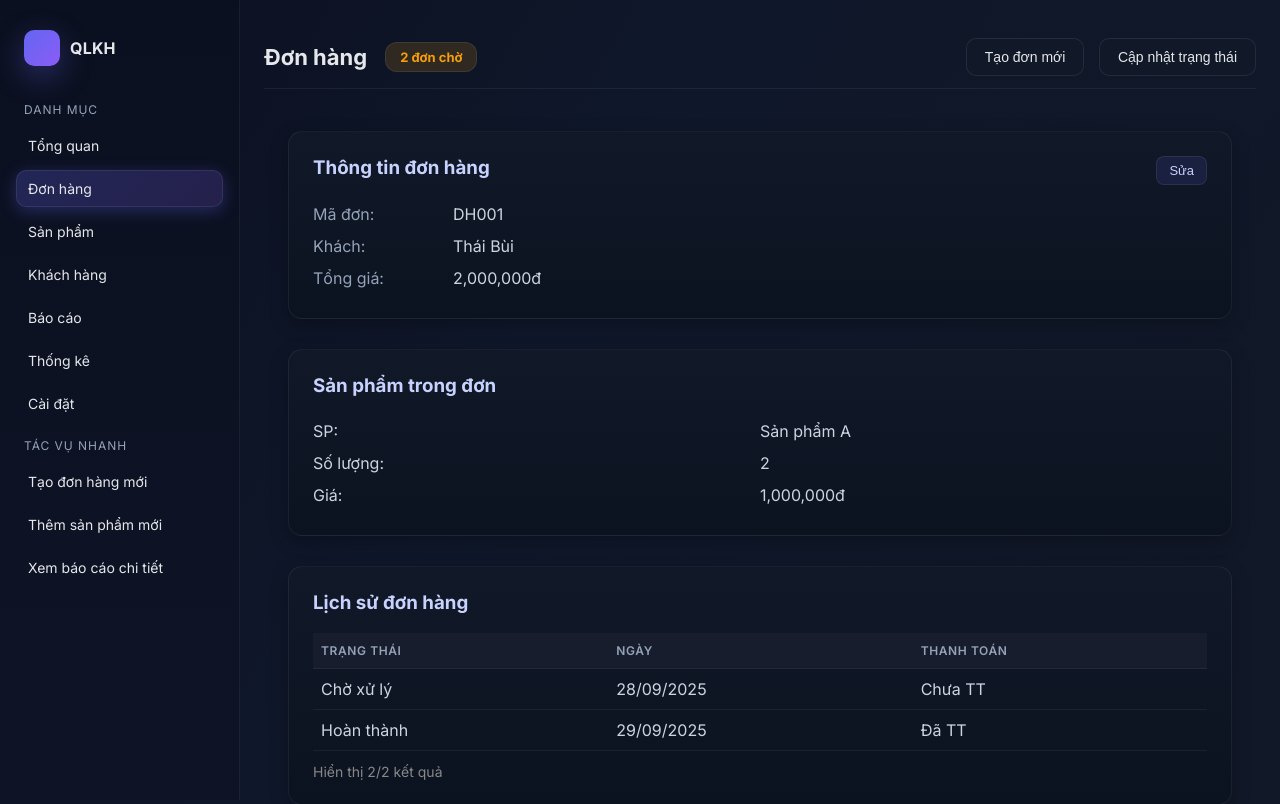
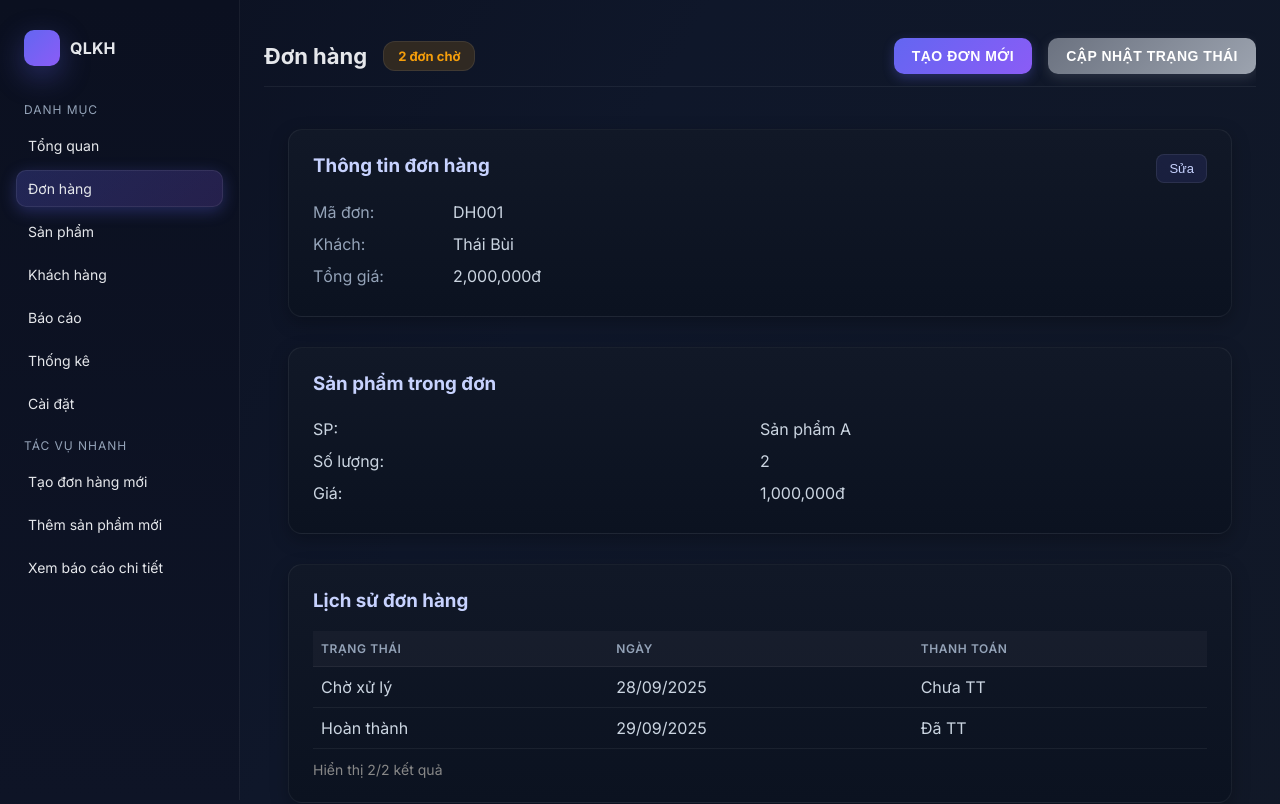
Before and after one commit to Stewiclez27425/UNG-DUNG-QUAN-LY-KHACH-HANG, a Flask app: page /orders in a window 1280 px wide. Shown: the top 804 px of the page. Run offline with Flask 3, Linux system fonts and the light colour scheme; parts of the project's set-up code (start-up, migrations or seed data) failed here and were passed over.

Commit message:
Update orders.html

```diff
--- a/templates/orders.html
+++ b/templates/orders.html
@@ -1,13 +1,13 @@
 {% extends "base.html" %}
 {% block content %}
     <div class="header">
-        <div class="customer">
-            <span class="customer-name">Đơn hàng</span>
-            <span class="status">2 đơn chờ</span>
+        <div class="header-left">
+            <span class="header-title">Đơn hàng</span>
+            <span class="header-status">2 đơn chờ</span>
         </div>
-        <div class="actions">
-            <button>Tạo đơn mới</button>
-            <button>Cập nhật trạng thái</button>
+        <div class="header-actions">
+            <button class="btn btn-primary">Tạo đơn mới</button>
+            <button class="btn btn-secondary">Cập nhật trạng thái</button>
         </div>
     </div>
     <div class="content">
```
